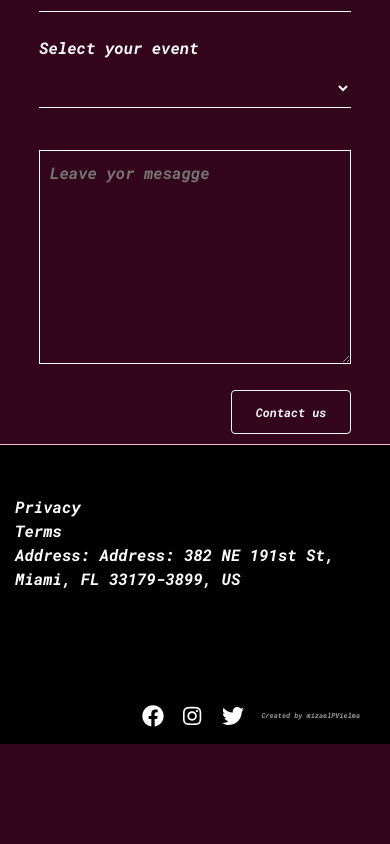
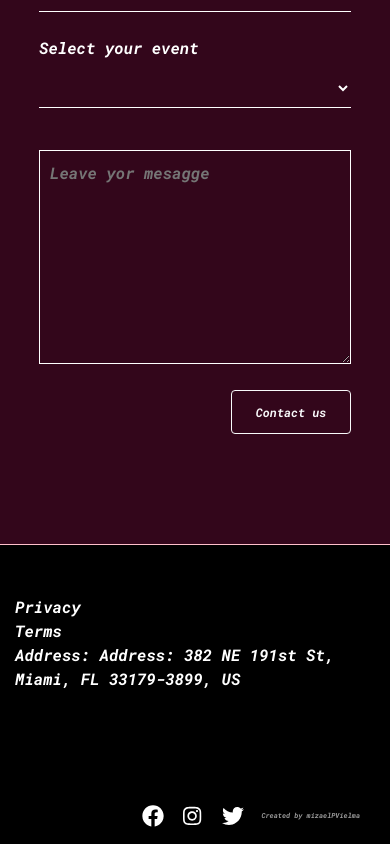
Before and after one commit to MizaelpV/mdt-promotions, a React (Create React App) app: page / in a window 390 px wide. Shown: the part 2987-3831 px from the top of the page. Before the commit the page ends 3731 px from the top, so only its background shows below. Built offline with nearby package versions, Linux system fonts and the light colour scheme.

Commit message:
se modifica el footer

```diff
--- a/src/components/styles/Footer.css
+++ b/src/components/styles/Footer.css
@@ -77,3 +77,9 @@
 		font-size: 5px;
 	}
 }
+
+@media screen and (max-width: 425px) {
+	.footer {
+		margin-top: 100px;
+	}
+}
```
